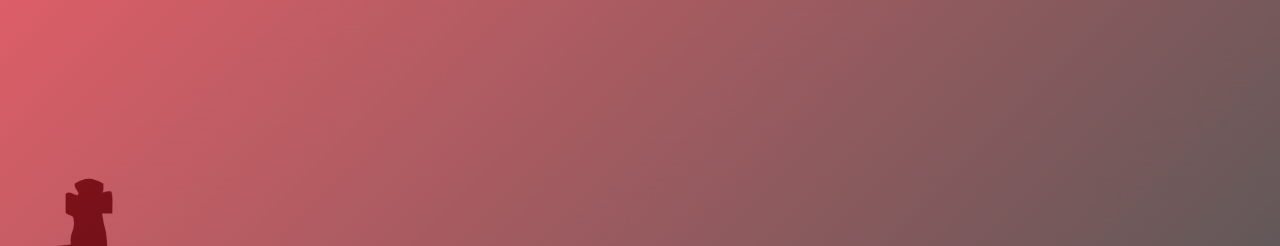
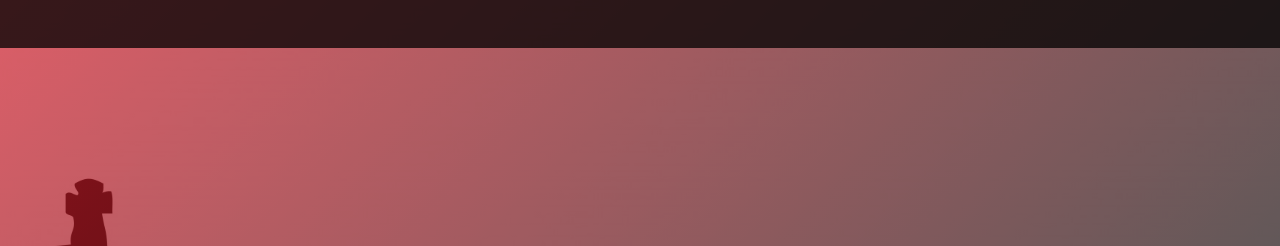
Before and after one commit to osmanre263/osmanre263.github.io, a plain HTML site: page chess/index.html in a window 1280 px wide. Shown: the top 246 px of the page. Drawn offline with Linux system fonts and the light colour scheme.

Commit message:
Added reveal

```diff
--- a/chess/index.html
+++ b/chess/index.html
@@ -11,7 +11,7 @@
 </head>
 <body>
     <!-- Header -->
-    <header id="header" class="alt">
+    <header id="header" class="reveal">
         <div class="logo">
             <a href="index.html">
                 <span> </span>
```
Also changed, not shown: asl/index.html (+1 -1 lines).
